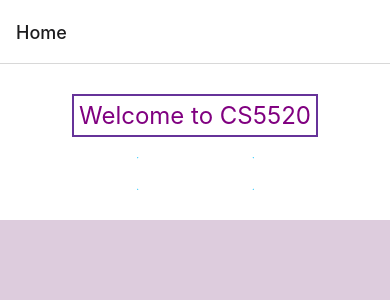
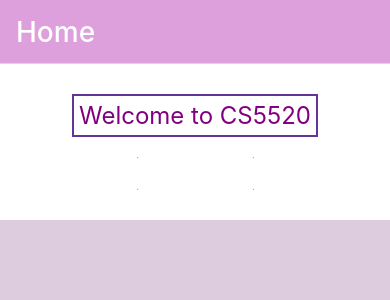
Before and after one commit to qcwssss/CS5520, a React Native app: screen / in a window 390 px wide. Shown: the top 300 px of the page. Built offline with nearby package versions, Linux system fonts and the light colour scheme.

Commit message:
add header styles

```diff
--- a/App.js
+++ b/App.js
@@ -1,20 +1,47 @@
-import { View, Text } from "react-native";
+import { View, Text, Pressable } from "react-native";
 import React from "react";
 import Home from "./Home";
 import { NavigationContainer } from "@react-navigation/native";
 import { createNativeStackNavigator } from "@react-navigation/native-stack";
 import GoalDetail from "./components/GoalDetail";
 import Help from "./components/Help";
+import { AntDesign } from "@expo/vector-icons";
 
 const Stack = createNativeStackNavigator();
-console.log(Stack);
 
 const App = () => {
   return (
     <NavigationContainer>
-      <Stack.Navigator>
+      <Stack.Navigator
+        screenOptions={{
+          headerStyle: { backgroundColor: "plum" },
+          headerTintColor: "white",
+          headerTitleStyle: {
+            fontSize: 28,
+          },
+        }}
+      >
         <Stack.Screen name="Home" component={Home} />
-        <Stack.Screen name="GoalDetail" component={GoalDetail} />
+        <Stack.Screen
+          options={({ route }) => {
+            return {
+              title: route.params.goalItem.text,
+              headerRight: () => {
+                return (
+                  <Pressable
+                    onPress={() => {
+                      console.log("> pressed");
+                    }}
+                  >
+                    <AntDesign name="rightcircleo" size={24} color="#eee" />
+                  </Pressable>
+                );
+              },
+            };
+          }}
+          name="GoalDetail"
+          component={GoalDetail}
+        />
         <Stack.Screen name="Help" component={Help} />
       </Stack.Navigator>
     </NavigationContainer>
```
